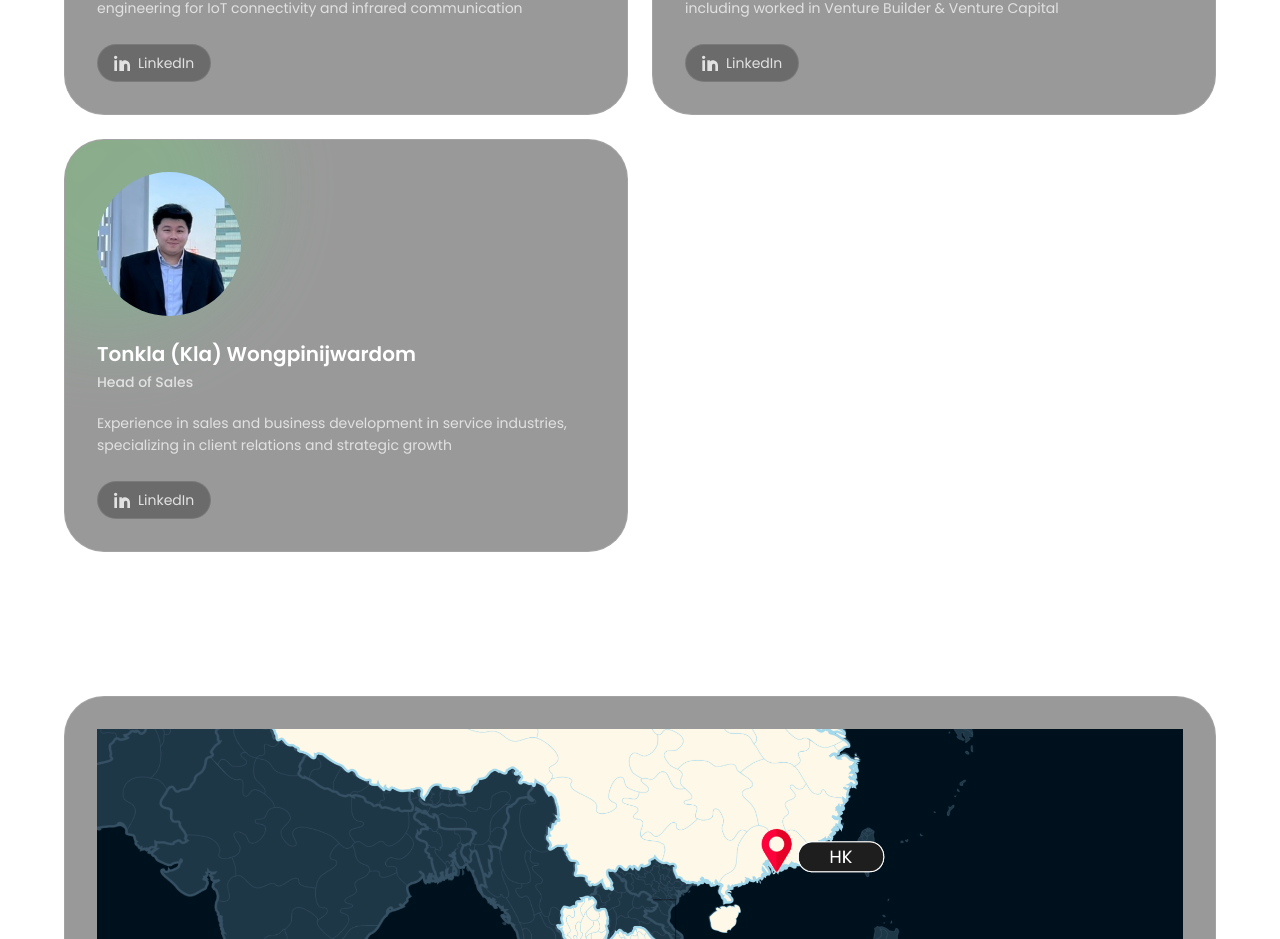
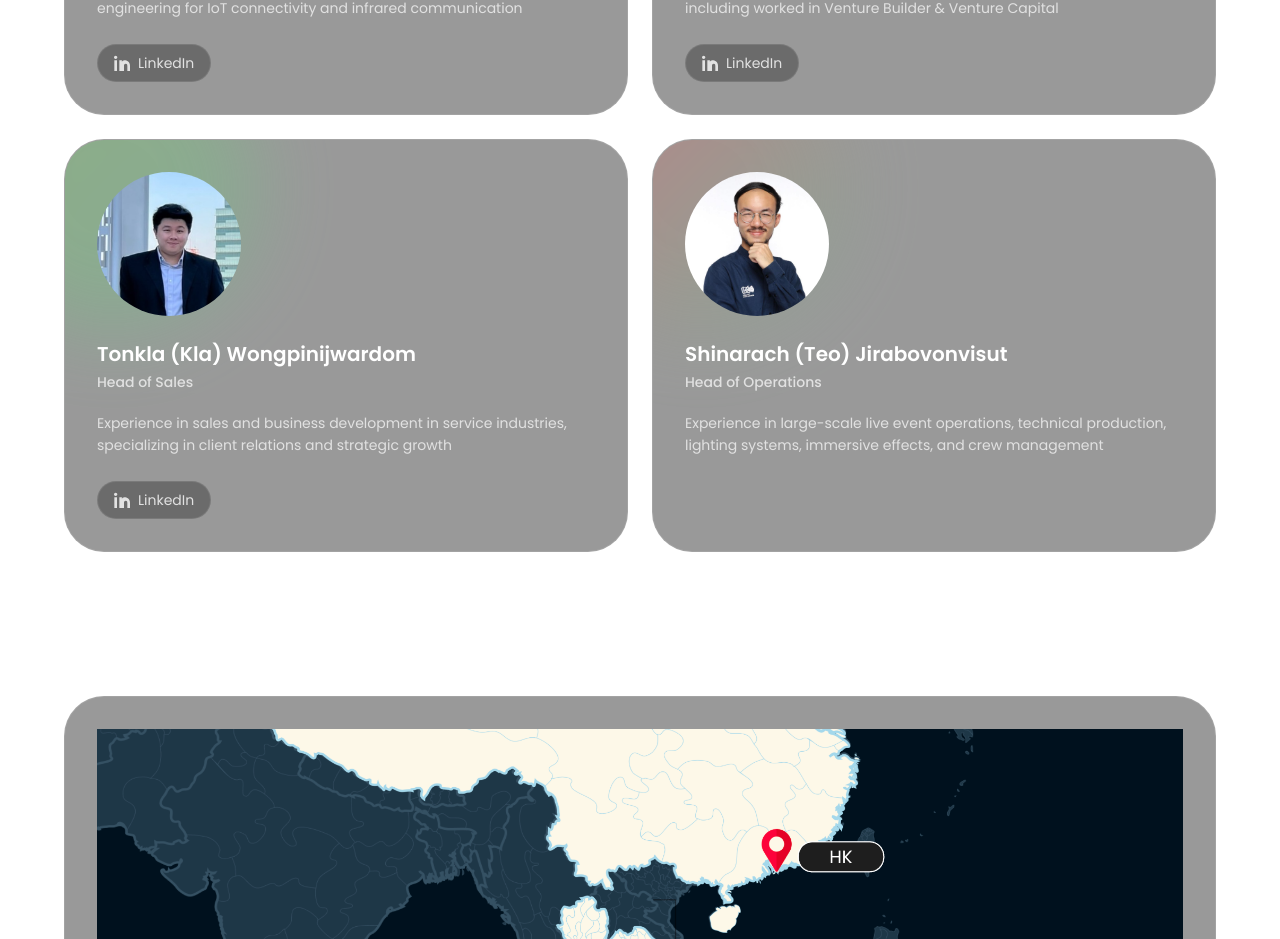
Before and after one commit to Livibe/livibe-web, a Next.js app: page /about in a window 1280 px wide. Shown: the part 1017-1956 px from the top of the page. Built offline with nearby package versions, Linux system fonts and the light colour scheme.

Commit message:
Add: add teo to about us

```diff
--- a/src/app/about/page.js
+++ b/src/app/about/page.js
@@ -52,6 +52,17 @@ export default function AboutPage() {
       initials: "TK",
       linkedinUrl:
         "https://www.linkedin.com/in/tonkla-wongpinijwarodom-34815528a",
+    },
+    {
+      name: "Shinarach (Teo) Jirabovonvisut",
+      role: "Head of Operations",
+      // summary: "Experienced in large-scale live event operations and technical production, specializing in lighting systems and immersive effects. Directed on-site execution and managed large crew teams, ensuring seamless and high-quality audience experiences.",
+      summary: "Experience in large-scale live event operations, technical production, lighting systems, immersive effects, and crew management",
+      imageProfile: "/team/teo.jpg",
+      accent: "from-[#EE5B67] to-[#EE5B67]",
+      orbFrom: "#EE5B67",
+      orbTo: "#6DC095",
+      initials: "SJ",
     },
   ];
 
```
Also changed, not shown: public/team/teo.jpg (added).
